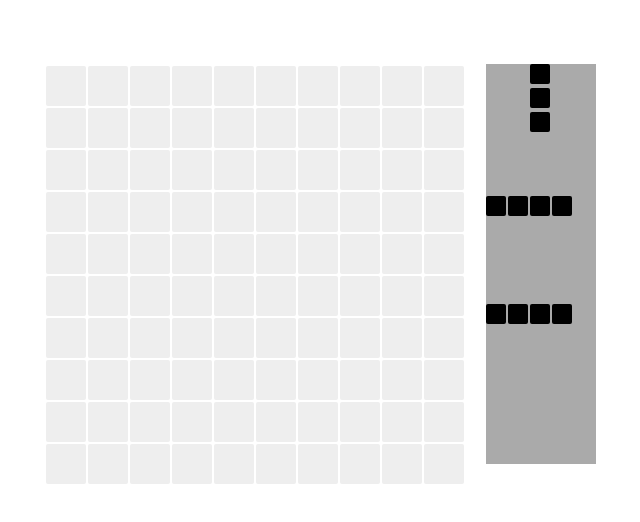
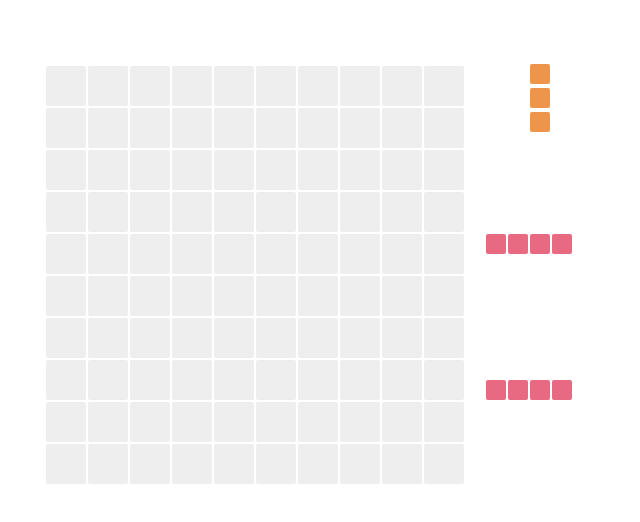
Before and after one commit to imgss/react-1010, a React (Create React App) app: page / in a window 1280 px wide. Shown: the top 522 px of the page, without its empty margins (18-658 px from the left). Built offline with nearby package versions, Linux system fonts and the light colour scheme.

Commit message:
修改css

```diff
--- a/src/App.css
+++ b/src/App.css
@@ -19,7 +19,9 @@
 .container{
   height: 400px;
   width: 110px;
-  background: #aaa;
+  display: flex;
+  flex-direction: column;
+  justify-content: space-between;
   margin-left: 20px;
 }
 
--- a/src/components/block.js
+++ b/src/components/block.js
@@ -6,7 +6,7 @@ class Block extends Component {
     return (
       <div className="block_container">
         {
-            Block.map((i,index) => (<div key={index} className="block_cell" style={{background: (i ? 'black': 'transparent')}}/>))
+            Block.shape.map((i,index) => (<div key={index} className="block_cell" style={{background: (i ? Block.color: 'transparent')}}/>))
         }
       </div>
     );
--- a/src/js/Factory.js
+++ b/src/js/Factory.js
@@ -41,10 +41,27 @@ export default {
     ],
     index:0,    //方块索引号
     status:0,   //方块状态号
+    getDragCellColor(index){
+        switch (index){
+            case 0: return "#7e8ed5";break;
+            case 1: return "#ffc63e";break;
+            case 2: return "#ed954a";break;
+            case 3: return "#e76a82";break;
+            case 4: return "#dc6555";break;
+            case 5: return "#5cbee4";break;
+            case 6: return "#59cb86";break;
+            case 7: return "#98dc55";break;
+            case 8: return "#4dd5b0";break;
+            default : return "black";
+        }
+    },
     createBlock: function(){    //生成一个新方块
         this.index = Math.floor(Math.random() * this.maps.length);
         this.status = Math.floor(Math.random() * this.maps[this.index].length);
-        return this.getCurrentBlock();
+        return {
+            shape: this.getCurrentBlock(),
+            color: this.getDragCellColor(this.index)
+        };
     },
     getCurrentBlock: function(){
         return this.maps[this.index][this.status];
```
